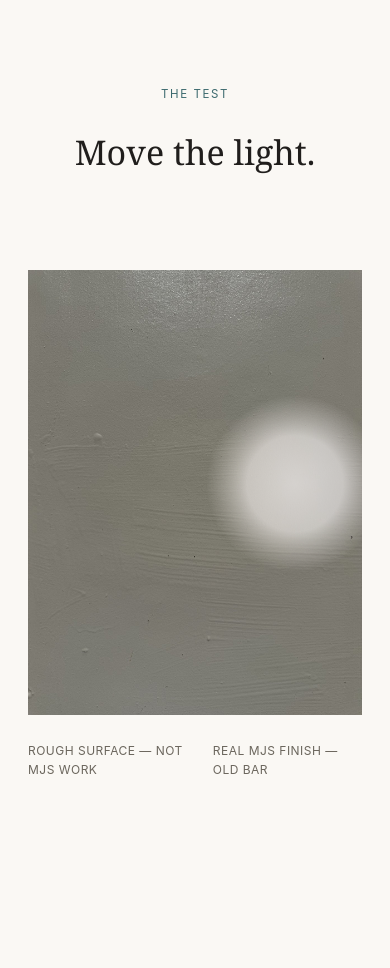
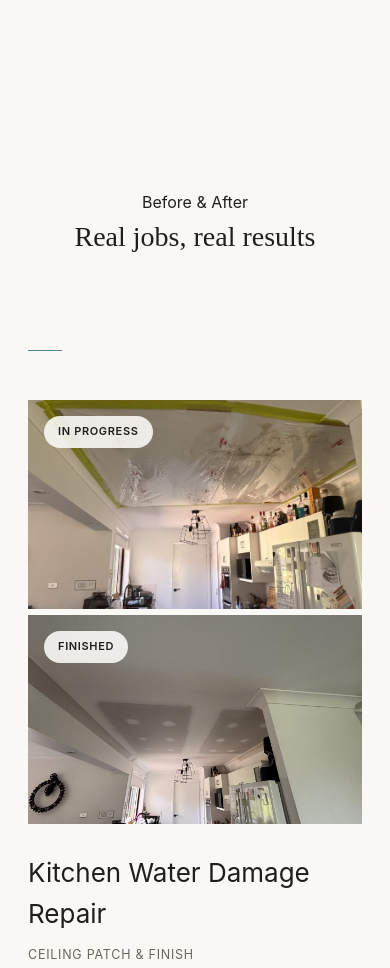
Before and after one commit to MJSplastering/MJSplastering, a plain HTML site: page index.html in a window 390 px wide. Shown: the part 1520-2488 px from the top of the page. Drawn offline with Linux system fonts and the light colour scheme.

Commit message:
update before and after and index

```diff
--- a/index.html
+++ b/index.html
@@ -188,48 +188,22 @@
     font-family:'DM Sans',sans-serif;margin-bottom:34px;text-transform:uppercase;
   }
 
-  /* ---------- SIGNATURE: LIGHT REVEAL ---------- */
-  .signature{padding-top:0;}
-  .signature-head{text-align:center;margin-bottom:90px;}
-  .signature-head span{font-size:11.5px;letter-spacing:0.14em;text-transform:uppercase;color:var(--teal-deep);}
-  .signature-head h2{font-size:clamp(34px,5vw,64px);margin-top:20px;}
-
-  .light-panel{
-    position:relative;width:100%;aspect-ratio:16/9;overflow:hidden;cursor:pointer;
-    background:linear-gradient(150deg,#4b4640,#302c27 55%,#211e1a);
-    touch-action:none;
-    --spot-radius:320px;
+  /* ---------- WORK: BEFORE & AFTER ---------- */
+  .ba-work-item{margin-bottom:130px;position:relative;padding-top:50px;}
+  .ba-work-item::before{
+    content:'';position:absolute;top:0;left:0;width:34px;height:1px;background:var(--teal);
   }
-  @media (max-width:760px){.light-panel{aspect-ratio:3/4; --spot-radius:150px;}}
-  @media (max-width:420px){.light-panel{--spot-radius:120px;}}
-  .wall-rough,.wall-finished{position:absolute;inset:0;}
-  .wall-rough{
-    background-image: url('rough-photo.jpg');
-    background-size:cover;
-    background-position:center;
-    background-repeat:no-repeat;
+  .ba-work-photos{display:grid;grid-template-columns:1fr 1fr;gap:3px;}
+  .ba-work-photo{position:relative;aspect-ratio:4/5;overflow:hidden;}
+  .ba-work-photo .ph{
+    position:absolute;inset:0;background-size:cover;background-position:center;
   }
-  .light-mask{
-    position:absolute;inset:0;
-    -webkit-mask-image:radial-gradient(circle var(--spot-radius,320px) at var(--lx,50%) var(--ly,50%), #000 40%, transparent 74%);
-    mask-image:radial-gradient(circle var(--spot-radius,320px) at var(--lx,50%) var(--ly,50%), #000 40%, transparent 74%);
+  .ba-tag{
+    position:absolute;top:16px;left:16px;padding:7px 14px;border-radius:30px;
+    font-size:11px;font-weight:600;letter-spacing:0.06em;text-transform:uppercase;
+    background:rgba(250,248,244,0.9);color:var(--charcoal);
   }
-  .light-mask .wall-finished{
-    background-image:radial-gradient(circle 320px at var(--lx,50%) var(--ly,50%), rgba(255,255,255,0.55) 0%, rgba(255,255,255,0.08) 55%, rgba(255,255,255,0) 72%), url('wall-photo.jpg');
-    background-size:auto, cover;
-    background-position:center, center;
-    background-repeat:no-repeat, no-repeat;
-  }
-  .signature-caption{
-    display:flex;justify-content:space-between;margin-top:26px;
-    font-size:12px;letter-spacing:0.04em;color:var(--charcoal-soft);
-    text-transform:uppercase;
-  }
-  .signature-location{
-    text-align:center;margin-top:14px;
-    font-size:11px;letter-spacing:0.1em;color:var(--teal-deep);
-    text-transform:uppercase;
-  }
+  @media (max-width:600px){.ba-work-photos{grid-template-columns:1fr;gap:6px;} .ba-work-photo{aspect-ratio:16/10;}}
 
   /* ---------- WORK (few, large) ---------- */
   .work-item{margin-bottom:130px;position:relative;padding-top:50px;}
@@ -374,46 +348,64 @@
   </div>
 </section>
 
-<section class="signature">
-  <div class="wrap">
-    <div class="signature-head reveal">
-      <span>The Test</span>
-      <h2>Move the light.</h2>
-    </div>
-    <div class="light-panel reveal" id="lightPanel">
-      <div class="wall-rough"></div>
-      <div class="light-mask" id="lightMask"><div class="wall-finished"></div></div>
-    </div>
-    <div class="signature-caption reveal">
-      <span>Rough surface — not MJS work</span>
-      <span>Real MJS finish — Old Bar</span>
-    </div>
-  </div>
-</section>
-
 <section id="work">
   <div class="wrap">
-    <div class="work-item reveal">
-      <div class="work-photo wd"></div>
+    <div class="section-head reveal" style="text-align:center;max-width:600px;margin:0 auto 90px;">
+      <span class="num">Before &amp; After</span>
+      <h2 style="font-family:'Cormorant Garamond',serif;font-weight:400;font-size:clamp(28px,3.6vw,40px);">Real jobs, real results</h2>
+    </div>
+
+    <div class="ba-work-item reveal">
+      <div class="ba-work-photos">
+        <div class="ba-work-photo">
+          <div class="ph" style="background-image:url('work-waterdamage-before.jpg');"></div>
+          <span class="ba-tag">In Progress</span>
+        </div>
+        <div class="ba-work-photo">
+          <div class="ph" style="background-image:url('work-waterdamage.jpg');"></div>
+          <span class="ba-tag">Finished</span>
+        </div>
+      </div>
       <div class="work-caption">
         <h3>Kitchen Water Damage Repair</h3>
         <span>Ceiling Patch &amp; Finish</span>
       </div>
     </div>
-    <div class="work-item reveal">
-      <div class="work-photo bw"></div>
+
+    <div class="ba-work-item reveal">
+      <div class="ba-work-photos">
+        <div class="ba-work-photo">
+          <div class="ph" style="background-image:url('work-brickwall-before.jpg');"></div>
+          <span class="ba-tag">Before</span>
+        </div>
+        <div class="ba-work-photo">
+          <div class="ph" style="background-image:url('work-brickwall.jpg');"></div>
+          <span class="ba-tag">After</span>
+        </div>
+      </div>
       <div class="work-caption">
         <h3>Internal Brick Wall</h3>
         <span>Plastered &amp; Finished</span>
       </div>
     </div>
-    <div class="work-item reveal">
-      <div class="work-photo cl"></div>
+
+    <div class="ba-work-item reveal">
+      <div class="ba-work-photos">
+        <div class="ba-work-photo">
+          <div class="ph" style="background-image:url('work-ceiling-before.jpg');"></div>
+          <span class="ba-tag">Before</span>
+        </div>
+        <div class="ba-work-photo">
+          <div class="ph" style="background-image:url('work-ceiling.jpg');"></div>
+          <span class="ba-tag">After</span>
+        </div>
+      </div>
       <div class="work-caption">
         <h3>Garage Ceiling</h3>
         <span>Full Re-Plaster</span>
       </div>
     </div>
+
     <div class="work-item reveal">
       <div class="work-photo nb"></div>
       <div class="work-caption">
@@ -544,7 +536,7 @@
       cursor.style.left = cx + 'px'; cursor.style.top = cy + 'px';
       requestAnimationFrame(cursorLoop);
     })();
-    document.querySelectorAll('a, button, .light-panel, .eq-option, input, textarea, select').forEach(el => {
+    document.querySelectorAll('a, button, .eq-option, input, textarea, select').forEach(el => {
       el.addEventListener('mouseenter', () => cursor.classList.add('hover'));
       el.addEventListener('mouseleave', () => cursor.classList.remove('hover'));
     });
@@ -564,32 +556,6 @@
     }
     document.querySelectorAll('.nav-links a, .hero-cta, .eq-submit, .contact-links a').forEach(el => magnetize(el, 9));
   }
-
-
-  const panel = document.getElementById('lightPanel');
-  const mask = document.getElementById('lightMask');
-  function setLight(x,y){
-    const rect = panel.getBoundingClientRect();
-    const lx = ((x - rect.left) / rect.width) * 100;
-    const ly = ((y - rect.top) / rect.height) * 100;
-    mask.style.setProperty('--lx', lx + '%');
-    mask.style.setProperty('--ly', ly + '%');
-  }
-  panel.addEventListener('mousemove', e => setLight(e.clientX, e.clientY));
-  panel.addEventListener('touchstart', e => { const t = e.touches[0]; setLight(t.clientX, t.clientY); idle = false; }, {passive:true});
-  panel.addEventListener('touchmove', e => { const t = e.touches[0]; setLight(t.clientX, t.clientY); }, {passive:true});
-  panel.addEventListener('touchend', () => idle = true);
-  let t = 0, idle = true;
-  panel.addEventListener('mouseenter', () => idle = false);
-  panel.addEventListener('mouseleave', () => idle = true);
-  (function idleLoop(){
-    if(idle){
-      t += 0.005;
-      mask.style.setProperty('--lx', (50 + Math.sin(t)*34) + '%');
-      mask.style.setProperty('--ly', (50 + Math.cos(t*0.8)*24) + '%');
-    }
-    requestAnimationFrame(idleLoop);
-  })();
 </script>
 </body>
 </html>
```
Also changed, not shown: work-brickwall-before.jpg (added), work-ceiling-before.jpg (added), work-waterdamage-before.jpg (added).
